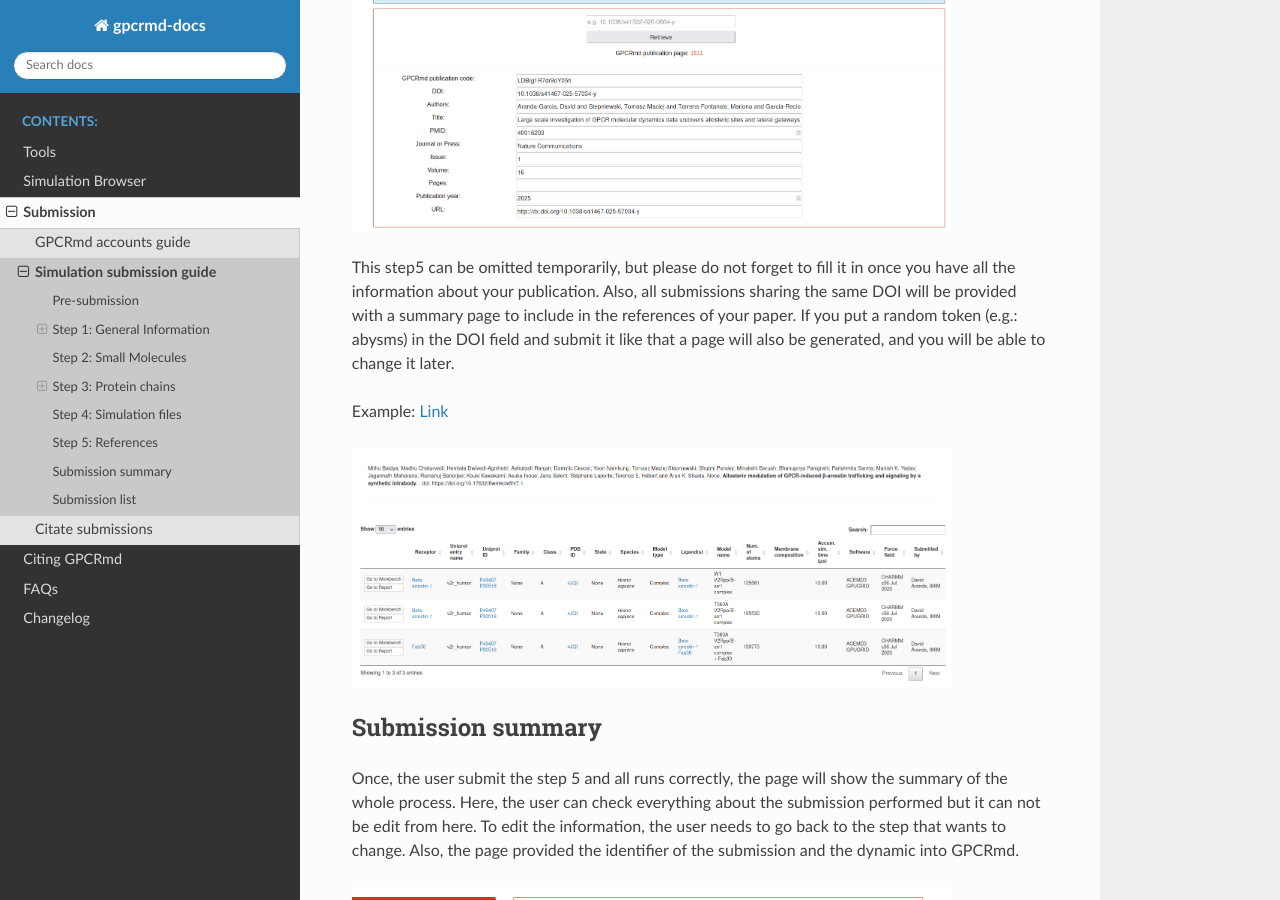
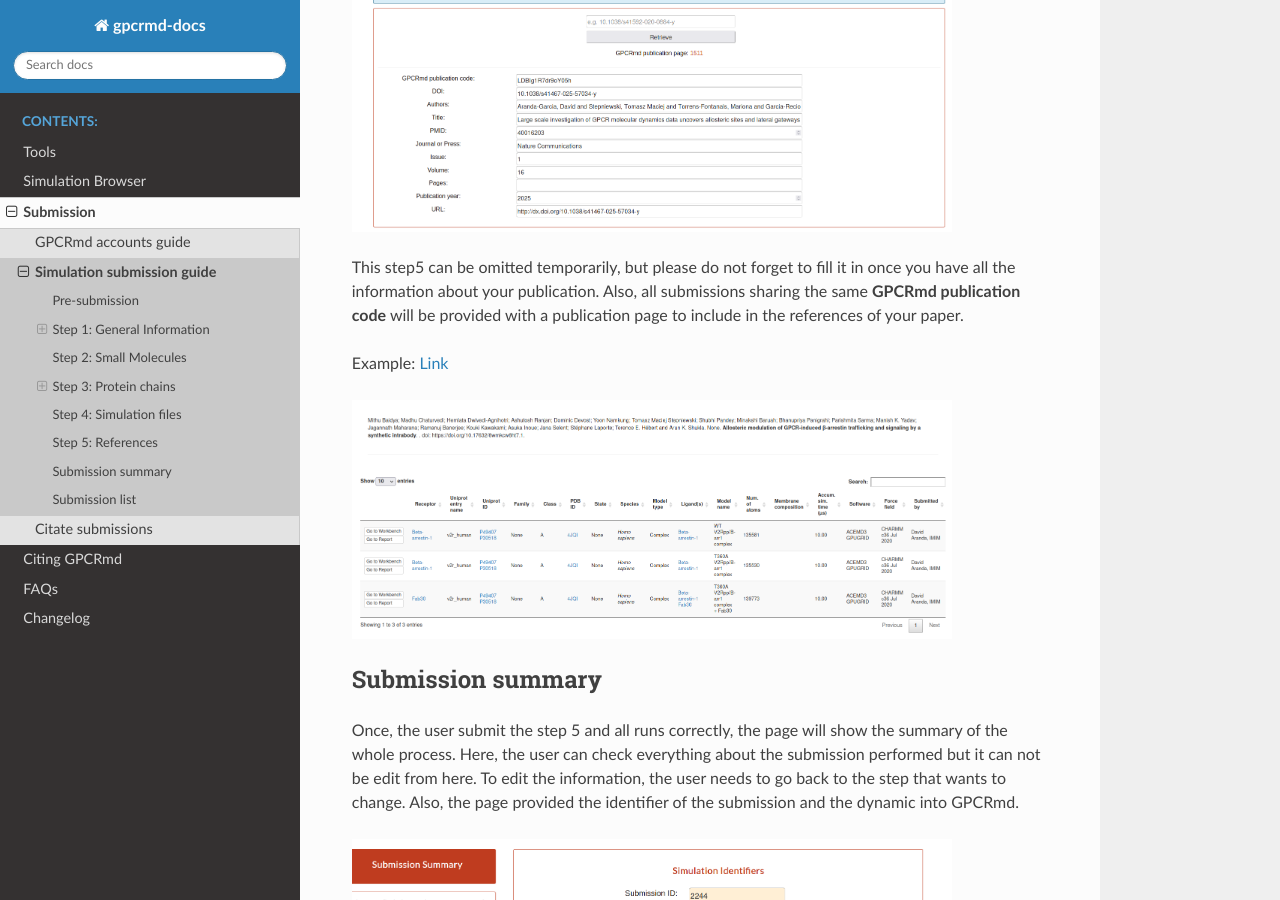
Before and after one commit to GPCRmd/gpcrmd-docs, a Sphinx documentation site: the page built from source/submissions.rst, in a window 1280 px wide and 900 px high, scrolled down 10731 px. Built offline with Sphinx 7.4.7 and the Read the Docs theme 3.1.0, drawn with Linux system fonts in a browser that asks for light colours.

Commit message:
Fix some information

```diff
--- a/source/changelog.rst
+++ b/source/changelog.rst
@@ -18,7 +18,7 @@ Changelog
 * New **State** parameter included in **Step 1** of the submission form.
 * Added **AlphaFold** as a new **Source type** and **PDB ID** option in `Steps 1/3 of the submission form <https://gpcrmd-docs.readthedocs.io/en/latest/submissions.html#simulation-submission-guide>`_.
 * Introduced a **Source type** filter in the search table for easier data discovery.
-* Added the **GPCRmd publication code**, enabling users to create a publication page to share and link multiple submissions under the same reference.
+* Added the **GPCRmd publication code**, enabling users to create a publication page to share and link multiple submissions under the same reference https://gpcrmd-docs.readthedocs.io/en/latest/submissions.html#step-5-references).
 * Added a new FAQs & guide "How to cite my submission into an article?": https://gpcrmd-docs.readthedocs.io/en/latest/citation.html
 
 **Changed**
--- a/source/submissions.rst
+++ b/source/submissions.rst
@@ -282,7 +282,9 @@ As some of the previous steps, the user can add the information automatically, u
   :width: 600
   :alt: Submission form step 5
 
-This step5 can be omitted temporarily, but please do not forget to fill it in once you have all the information about your publication. Also, all submissions sharing the same DOI will be provided with a summary page to include in the references of your paper. If you put a random token (e.g.: abysms) in the DOI field and submit it like that a page will also be generated, and you will be able to change it later.
+This step5 can be omitted temporarily, but please do not forget to fill it in once you have all the information about
+your publication. Also, all submissions sharing the same **GPCRmd publication code** will be provided with a publication page to include in the
+references of your paper.
 
 Example: `Link <https://www.gpcrmd.org/dynadb/publications/1486/>`_
 
```
